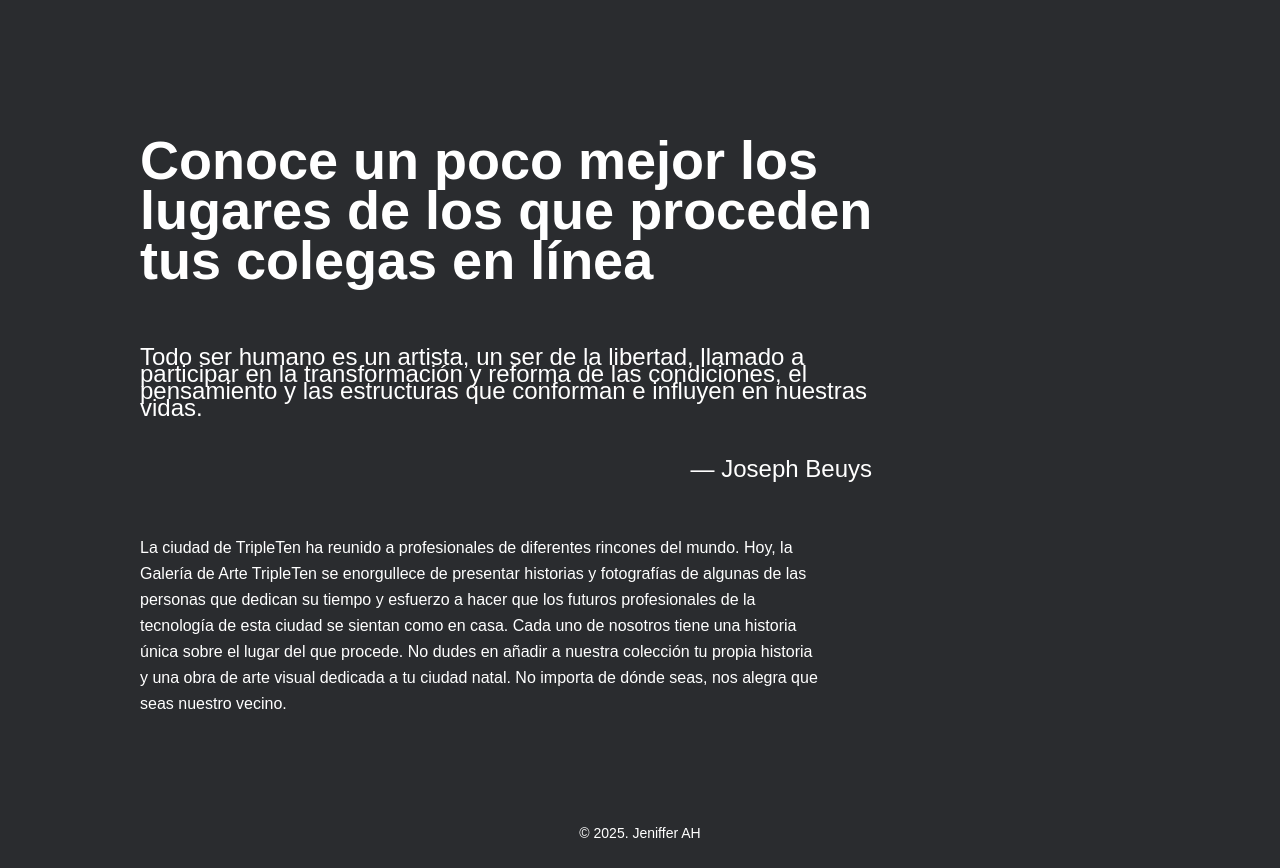
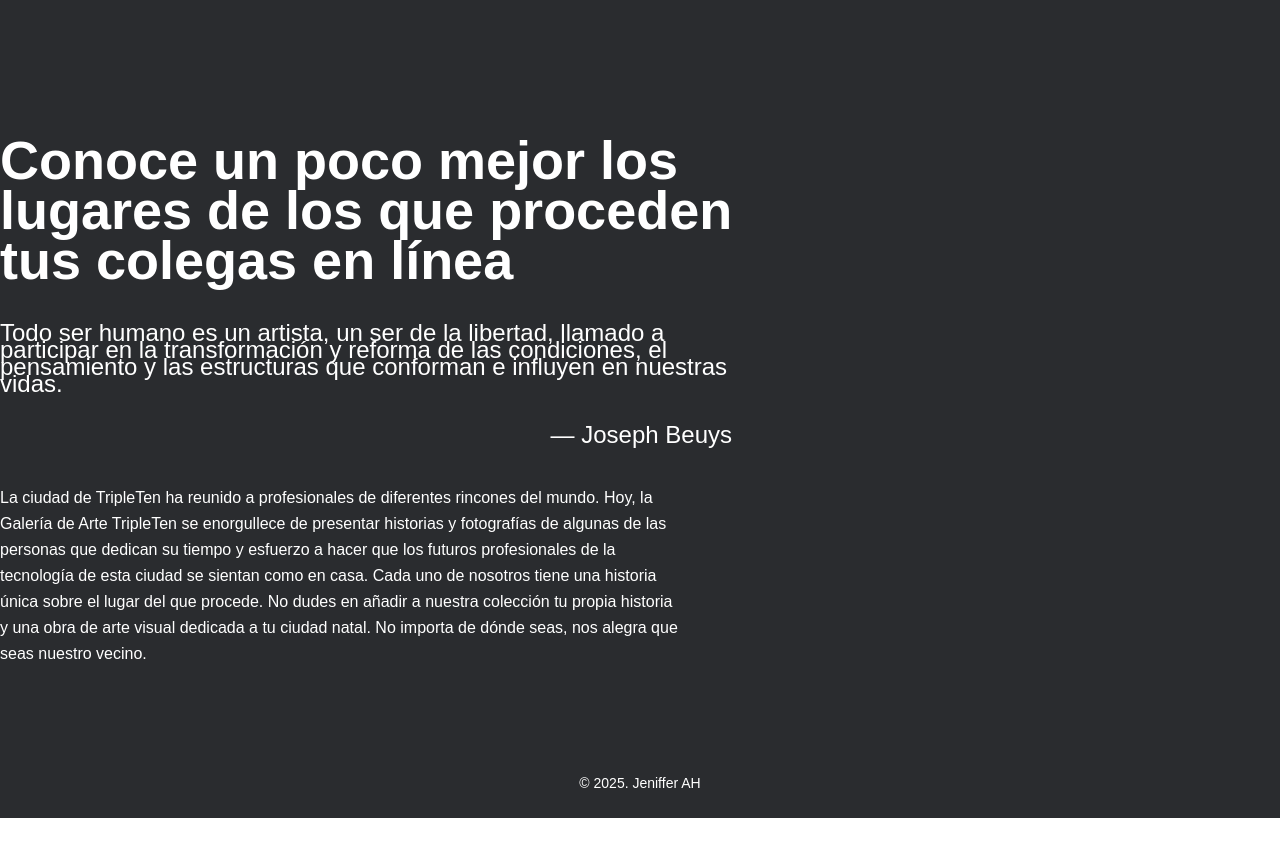
Before and after one commit to JenifferArtavia/web_project_homeland, a plain HTML site: page index.html in a window 1280 px wide. Shown: the part 1171-2039 px from the top of the page. After the commit the page ends 1989 px from the top, so only its background shows below. Drawn offline with Linux system fonts and the light colour scheme.

Commit message:
Actualizar

```diff
--- a/blocks/main.css
+++ b/blocks/main.css
@@ -1,10 +1,3 @@
-.main {
-  display: flex;
-  flex-direction: column;
-  max-width: 830px;
-  margin-left: 140px;
-}
-
 .main__tittle {
   display: flex;
   flex-wrap: wrap;
```
